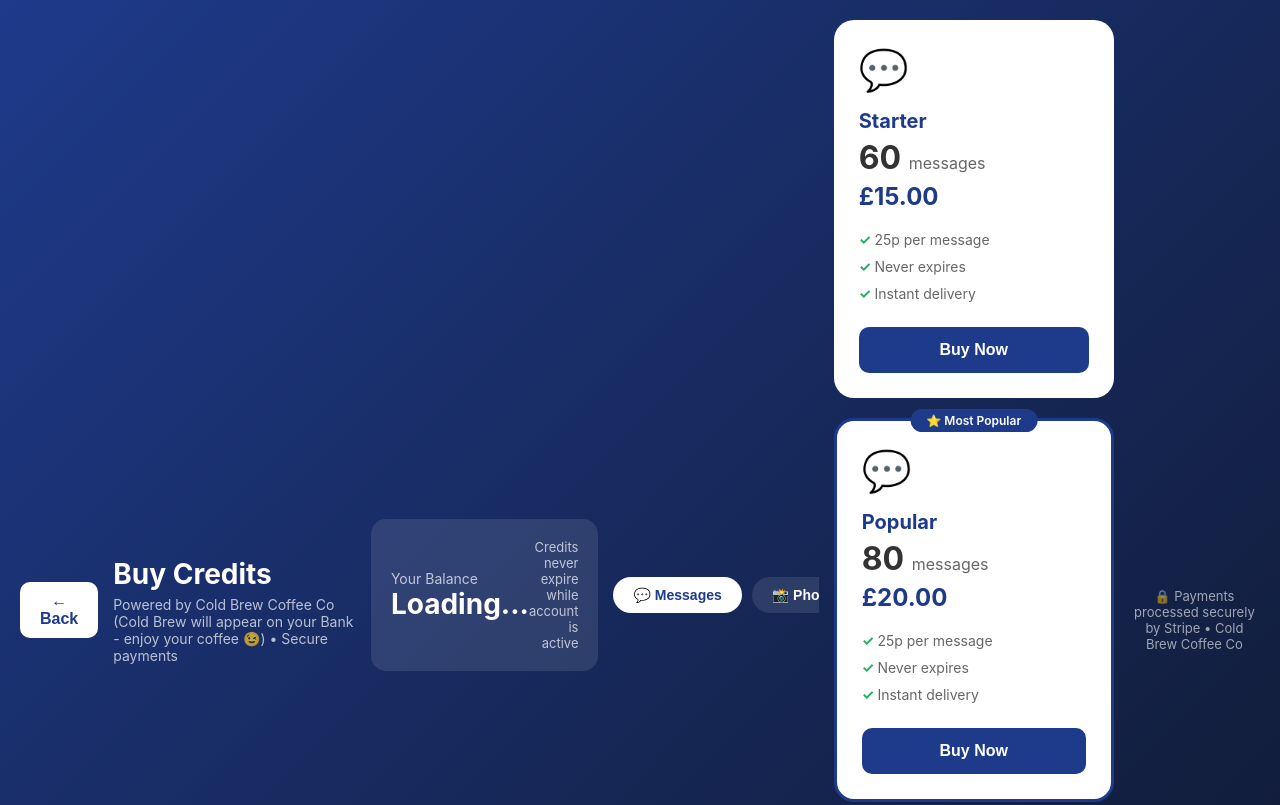
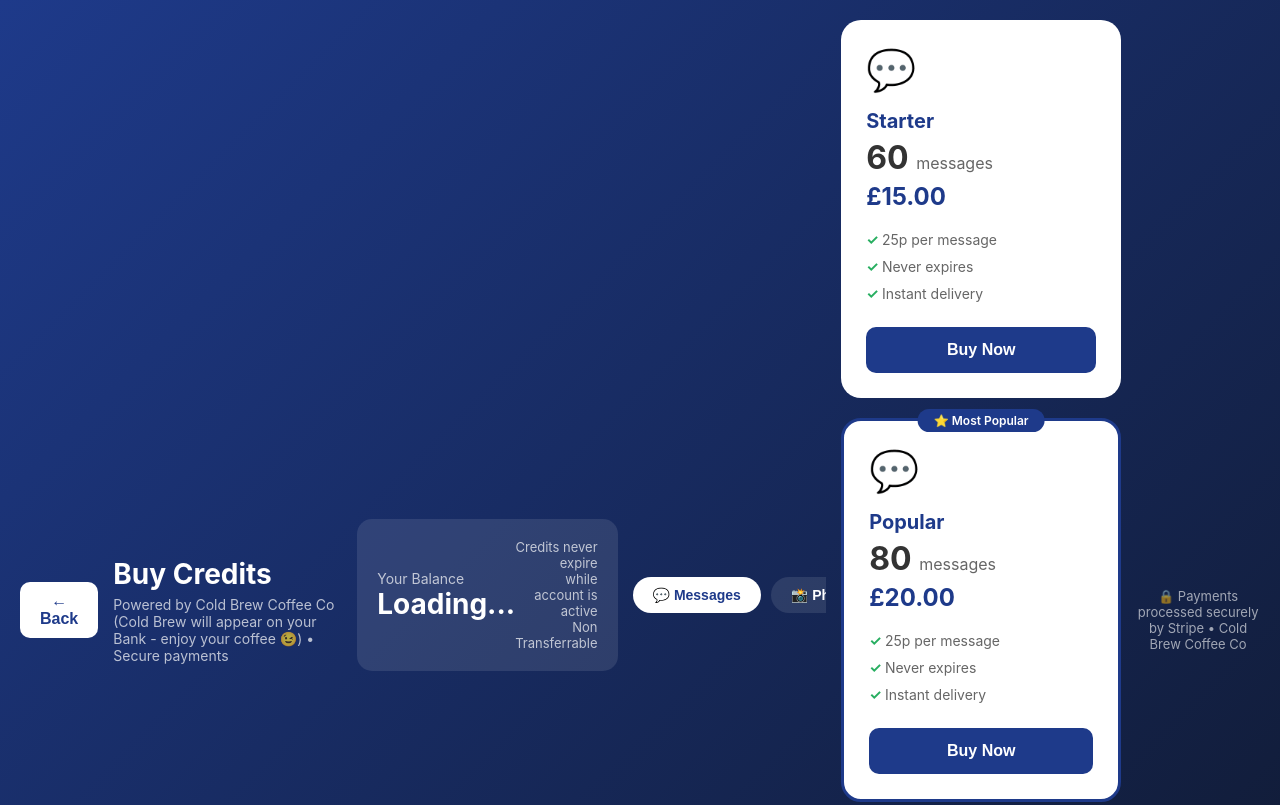
Before and after one commit to Under450/Velvet-chat, a website: page velvet-purchase.html in a window 1280 px wide. Shown: the top 805 px of the page. Drawn offline with Linux system fonts and the light colour scheme; a script that the page names is missing.

Commit message:
Update purchase page text

```diff
--- a/velvet-purchase.html
+++ b/velvet-purchase.html
@@ -60,7 +60,7 @@
             <div class="label">Your Balance</div>
             <div class="amount" id="userBalance">Loading...</div>
         </div>
-        <div style="color:rgba(255,255,255,0.7);font-size:13px;text-align:right;">Credits never expire<br>while account is active</div>
+        <div style="color:rgba(255,255,255,0.7);font-size:13px;text-align:right;">Credits never expire<br>while account is active<br>Non Transferrable</div>
     </div>
 
     <div class="tabs">
```
